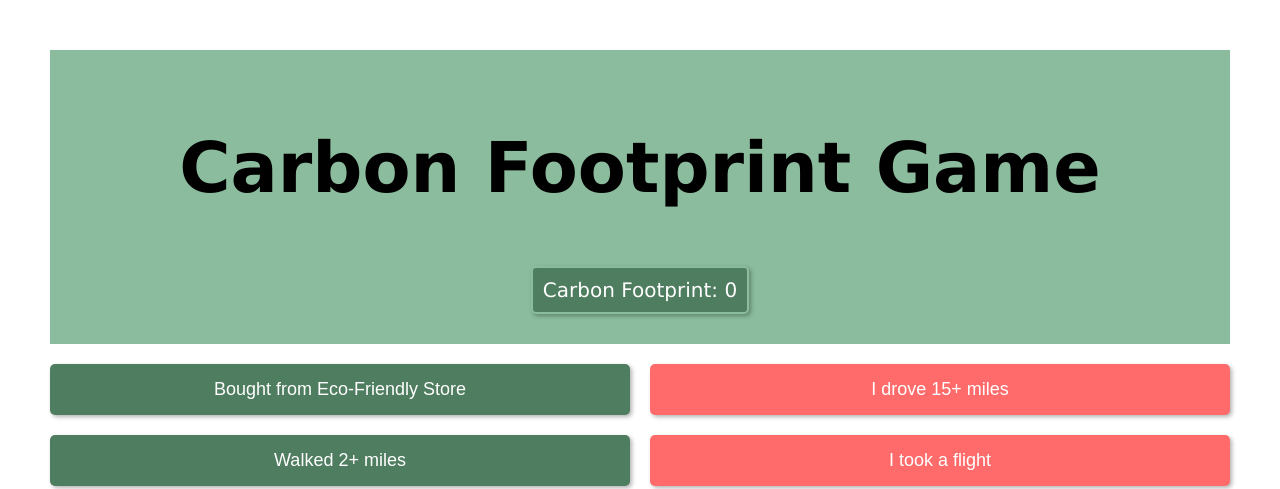
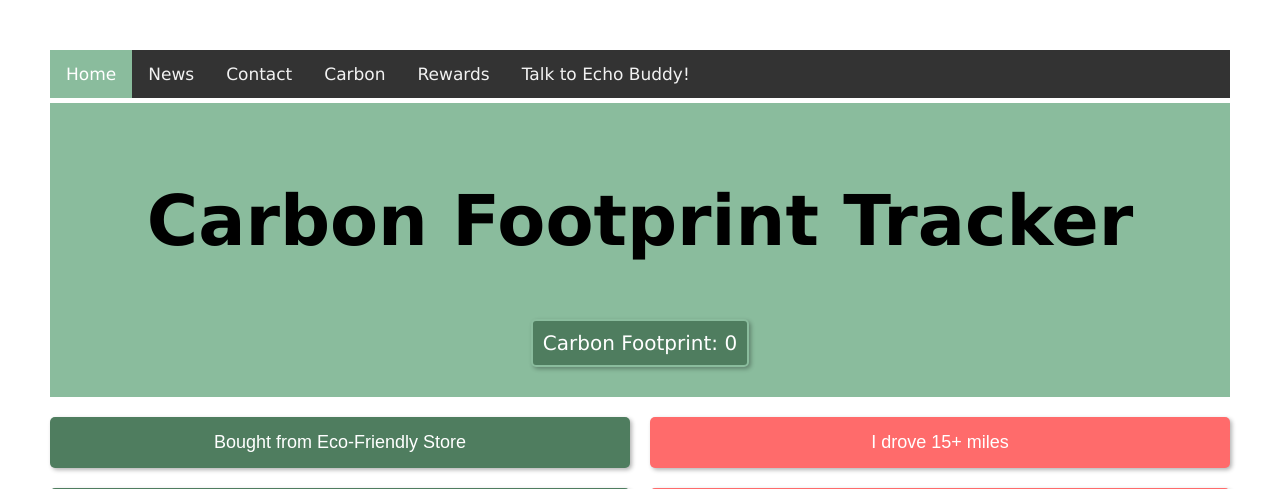
Before and after one commit to CSHHacks2023/CSHHack, a Flask app: page /carbon in a window 1280 px wide. Shown: the top 489 px of the page. Run offline with Flask 3, Linux system fonts and the light colour scheme.

Commit message:
Push for alex

```diff
--- a/app.py
+++ b/app.py
@@ -30,6 +30,9 @@ def news():
 def about():
     return render_template('about.html')
 
+@app.route('/rewards')
+def rewards():
+    return render_template('rewards.html')
 # Route to display the Pygame component on a web page
 # @app.route('/pygame.html')
 # def pygame_component():
--- a/templates/carbon.html
+++ b/templates/carbon.html
@@ -1,13 +1,23 @@
 <!DOCTYPE html>
 <html lang="en">
 <head>
+
+    <div class="topnav">
+        <a class="active" href="/">Home</a>
+        <a href="/news">News</a>
+        <a href="/contact">Contact</a>
+        <a href="/carbon">Carbon</a>
+        <a href="/rewards">Rewards</a>
+        <a href="/pygame" style="text-align:left;">Talk to Echo Buddy!</a>
+      </div>
+
     <meta charset="UTF-8">
-    <title>Carbon Footprint Game</title>
+    <title>Carbon Footprint Tracker</title>
     <link rel="stylesheet" href="static/app.css">
 </head>
 <body>
     <div class="header1">
-    <h1>Carbon Footprint Game</h1>
+    <h1>Carbon Footprint Tracker</h1>
     <div class="carbon-counter">
         Carbon Footprint: <span id="carbon">0</span>
     </div>
--- a/templates/home.html
+++ b/templates/home.html
@@ -6,11 +6,13 @@
 </head>
 <body>
 <div class="topnav">
-    <a class="active" href="#home">Home</a>
+    <a class="active" href="/">Home</a>
     <a href="/news">News</a>
     <a href="/contact">Contact</a>
     <a href="/carbon">Carbon</a>
+    <a href="/rewards">Rewards</a>
     <a href="/pygame" style="text-align:left;">Talk to Echo Buddy!</a>
+
   </div>
 
 <div>
@@ -24,7 +26,7 @@
 <hr width="55%" color=#c8b1d7 align="center"/>
 
 <div class="row">
-    <div class="column" style = "background-color: #547c64;"><center><button class="button1" type="button" onclick="">Talk to Eco Buddy</button></center></div>
+    <div class="column" style = "background-color: #547c64;"><center><button class="button1" type="button" onclick="">Track Your Carbon Footprint</button></center></div>
     <div class="column" style = "background-color: #547c64;"><center><button class="button1" type="button">Reduce, Reuse, Recycle, Rewards!</button></center></div>
 
 </div>
```
Also changed, not shown: templates/contact.html (+10 -0 lines), templates/news.html (+17 -0 lines).
